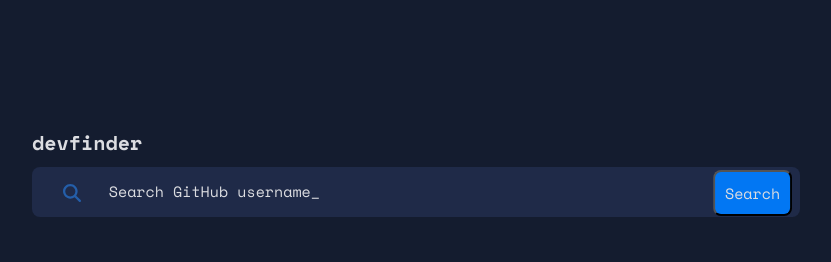
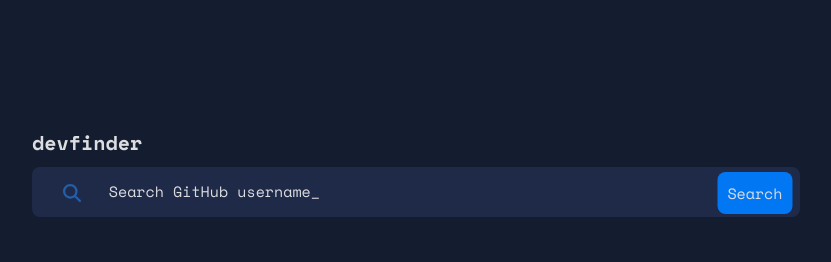
Before and after one commit to Finniki/github-user-app, a React (Create React App) app: page / in a window 1280 px wide. Shown: the top 262 px of the page, without its empty margins (224-1055 px from the left). Built offline with nearby package versions, Linux system fonts and the light colour scheme.

Commit message:
Update Searchbar.css
remove default border on button

```diff
--- a/src/components/userInterface/searchbar/Searchbar.css
+++ b/src/components/userInterface/searchbar/Searchbar.css
@@ -28,8 +28,8 @@
   padding: 1rem;
   border-radius: 8px;
   color: #dcdde1;
-  background-color: #184d93;
   background-color: #0277f3;
+  border: none;
 }
 
 .icon {
```
